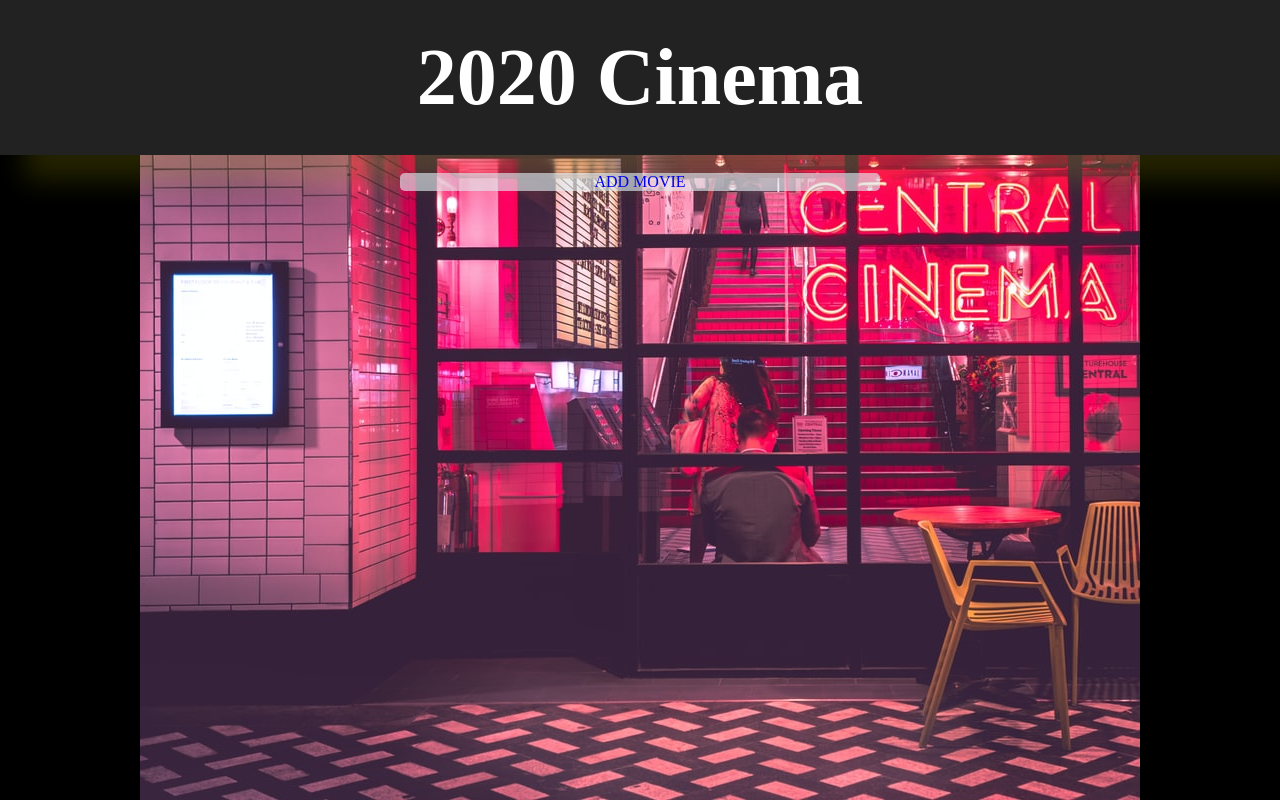
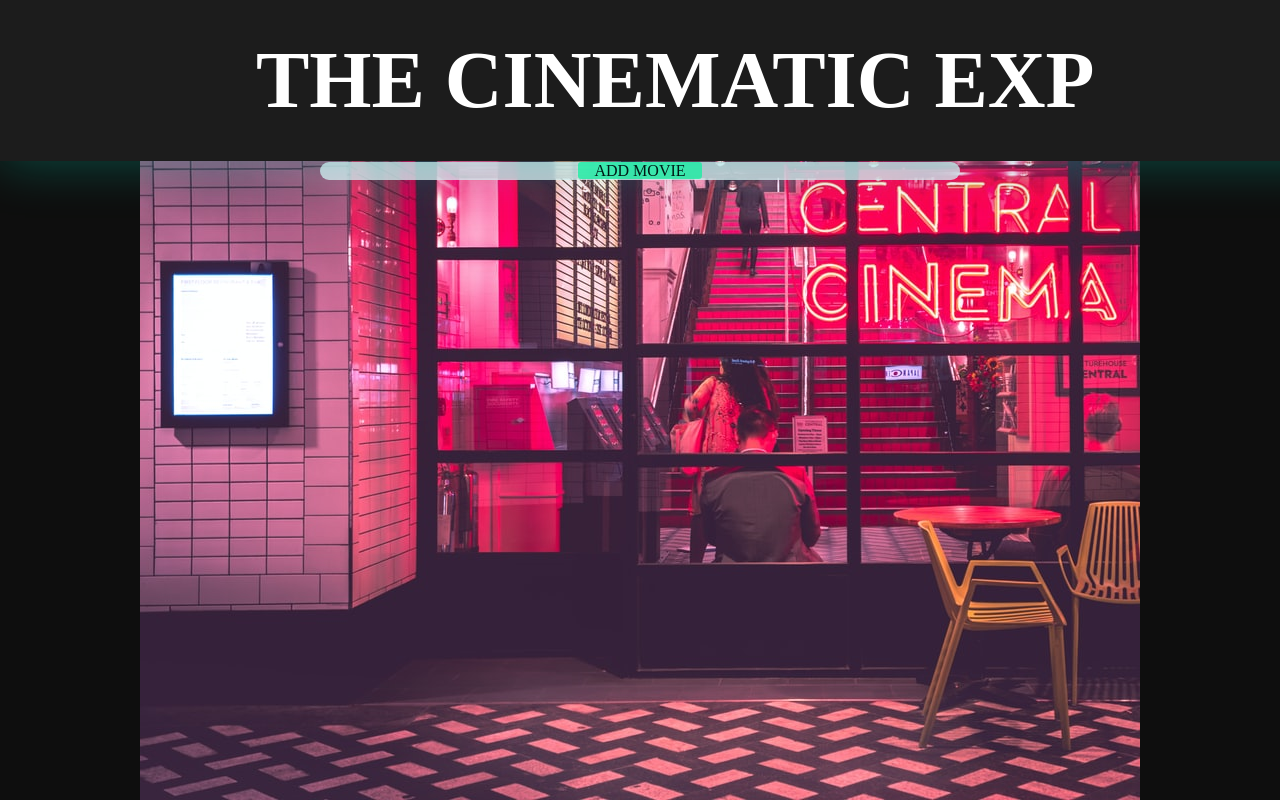
Before and after one commit to yyerthao/movie-sagas, a React app: page / in a window 1280 px wide. Built offline with nearby package versions, Linux system fonts and the light colour scheme; no server answers; a web font is replaced by a local one.

Commit message:
Update img display in-line

```diff
--- a/src/components/App/App.css
+++ b/src/components/App/App.css
@@ -3,7 +3,7 @@ html{
   background-image: url(cinem.jpeg);
   background-position: cover;
   color: white;
-  background-color:black;;
+  background-color:rgba(0, 0, 0, 0.947);;
   background-repeat: no-repeat;
   background-attachment: fixed;
   background-position: center;
@@ -19,8 +19,6 @@ a{
   text-decoration: none;
   font-size: 1rem;
 }
-
-
 
 .App-header {
   background-color: rgb(38, 37, 37);
@@ -44,31 +42,36 @@ a{
   to { transform: rotate(360deg); }
 }
 
-
 .inner-div{
-  margin-left: 25rem;
-  margin-right: 25rem;
-  background: rgba(224, 236, 242, 0.632);
-  border-radius: 0.3rem;
+  margin-left: 20rem;
+  margin-right: 20rem;
+  background: rgba(224, 236, 242, 0.79);
+  border-radius: 1rem;
   color: black;
   text-align: center;
+  margin-top: 9rem;
 }
 
 img{
   border-radius: 0.5rem;
   border: solid rgba(255, 255, 255, 0.05);
-  box-shadow: 10px 10px 10px rgba(250, 248, 248, 0.064);
+  box-shadow: 7px 7px 7px rgba(155, 3, 250, 0.399);
   border-radius: 1rem;
+  size: 20rem;
+  height: 15rem;
 }
 
 h1 {
   font-family: 'Bungee Outline', cursive;
   font-size: 5rem;
-  background-color: rgb(34, 34, 34);
-  padding: 2rem;
+  background-color: rgb(28, 28, 28);
+  padding: 2.2rem;
   margin: 0;
-  box-shadow: 25px 25px 25px rgba(247, 239, 4, 0.146);
-
+  box-shadow: 0 0 50px rgba(6, 235, 201, 0.297);
+  overflow: hidden;
+  display: block;
+  position: fixed;
+  width: 100%;
 }
 
 
@@ -84,3 +87,11 @@ p{
   margin-right: 2rem;
   margin-left: 2rem;
 }
+
+.add-movie-btn{
+  background-color: rgba(27, 240, 159, 0.776);
+  border-radius: 0.2rem;
+  padding-right: 1rem;
+  padding-left: 1rem;
+  color: black;
+}
--- a/src/components/App/App.js
+++ b/src/components/App/App.js
@@ -48,7 +48,7 @@ class App extends Component {
     // const {classes} = this.props;
     return (
       <div className="App">
-        <h1>2020 Cinema</h1>
+        <h1>THE CINEMATIC EXP</h1>
       {/* <Button
           variant="contained"
           color="primary"
--- /dev/null
+++ b/src/components/Home/Home.css
@@ -0,0 +1,11 @@
+.img-div{
+    display: inline-block;
+    margin-right: 0.2rem;
+    margin-left: 0.2rem;
+}
+
+h4{
+    margin-right: 0.2rem;
+    margin-left: 0.2rem;
+    word-wrap: break-word;
+}
--- a/src/components/Home/Home.jsx
+++ b/src/components/Home/Home.jsx
@@ -1,5 +1,6 @@
 import React, { Component } from 'react';
 import { connect } from 'react-redux';
+import './Home.css';
 
 
 class Home extends Component {
@@ -18,14 +19,13 @@ class Home extends Component {
             <>
                 {this.props.reduxState.movies.map ((movie, i) => {
                     return(
-                        <div key={i}>
-                            <h3>{movie.title}</h3>
+                        <div className="img-div" key={i}>
+                            <h4>{movie.title}</h4>
                             <img
                                 src={movie.poster}
                                 alt="Poster"
                                 onClick={() => this.getMovieInfo(movie)}>
                             </img>
-                            {/* <p>{movie.description}</p> */}
                         </div>
                     )
                 })}
```
